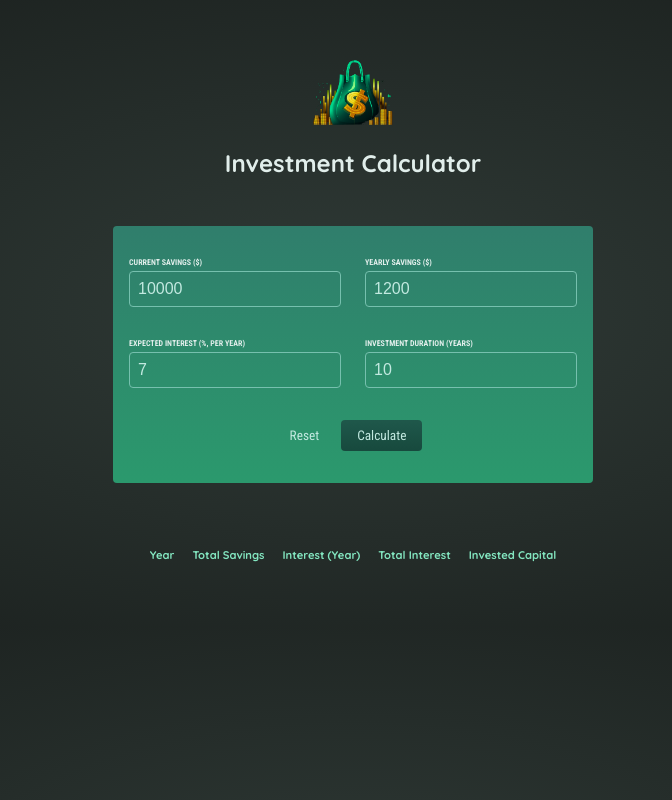
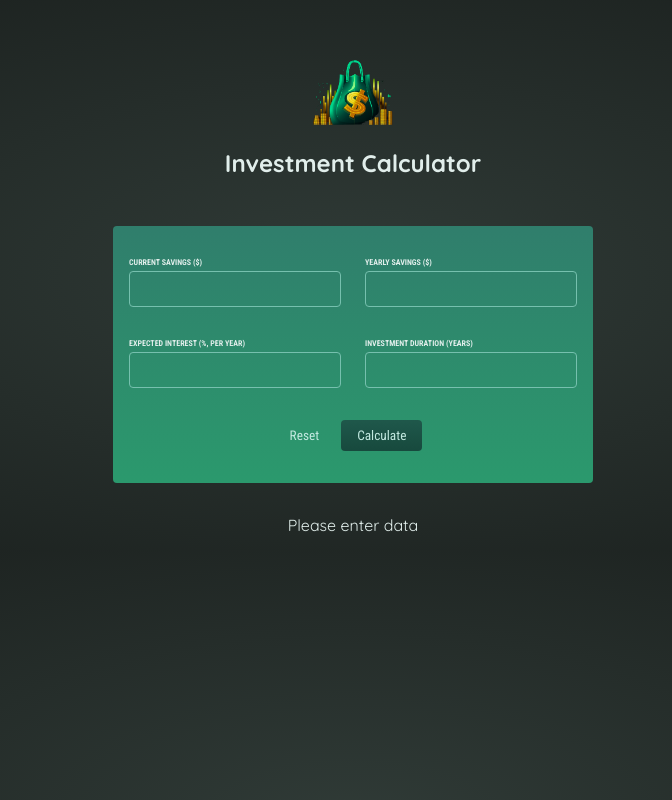
Before and after one commit to lfhbrown/investment-calculator, a React (Create React App) app: page / in a window 1280 px wide. Shown: the whole page, without its empty margins (287-959 px from the left). Built offline with nearby package versions, Linux system fonts and the light colour scheme.

Commit message:
Fixed small bug in the inputChangeHandler Added inline style on the !formdata message

```diff
--- a/src/App.js
+++ b/src/App.js
@@ -4,15 +4,8 @@ import FormInput from "./components/FormInput/FormInput";
 import ResultsTable from "./components/ResultsTable/ResultsTable";
 import { calculate } from "./components/utils/calculate";
 
-const initialUserInput = {
-  "current-savings": "",
-  "yearly-contribution": "",
-  "expected-return": "",
-  duration: "",
-};
-
 function App() {
-  const [formData, setFormData] = useState(initialUserInput);
+  const [formData, setFormData] = useState("");
   const [tableData, setTableData] = useState("");
 
   const calculateHandler = (formData) => {
@@ -36,7 +29,7 @@ function App() {
       <Header />
 
       <FormInput calculateHandler={calculateHandler} />
-      {!formData && <p>Please enter data</p>}
+      {!formData && <p style={{ textAlign: "center" }}>Please enter data</p>}
       {formData && (
         <ResultsTable
           tableData={tableData}
--- a/src/components/FormInput/FormInput.js
+++ b/src/components/FormInput/FormInput.js
@@ -4,23 +4,23 @@ import React, { useState } from "react";
 //as well as the reset handler
 
 const FormInput = (props) => {
-  const initialUserInput = {
-    "current-savings": 10000,
-    "yearly-contribution": 1200,
-    "expected-return": 7,
-    duration: 10,
-  };
+  // const initialUserInput = {
+  //   "current-savings": "",
+  //   "yearly-contribution": "",
+  //   "expected-return": "",
+  //   duration: "",
+  // };
   const { calculateHandler } = props;
-  const [userDataInput, setUserDataInput] = useState(initialUserInput);
+  const [userDataInput, setUserDataInput] = useState("");
 
   const resetHandler = () => {
-    setUserDataInput(initialUserInput);
+    setUserDataInput("");
   };
   const inputChangeHandler = (input, value) => {
     setUserDataInput((prevInput) => {
       return {
         ...prevInput,
-        [input]: value,
+        [input]: +value,
       };
     });
   };
```
